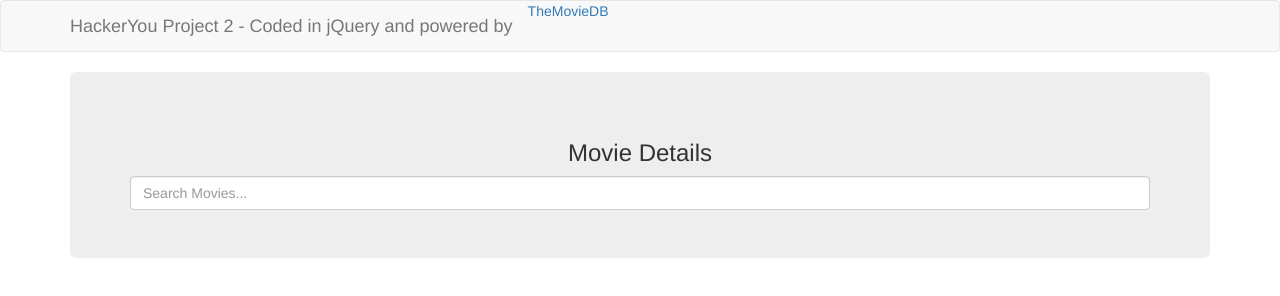
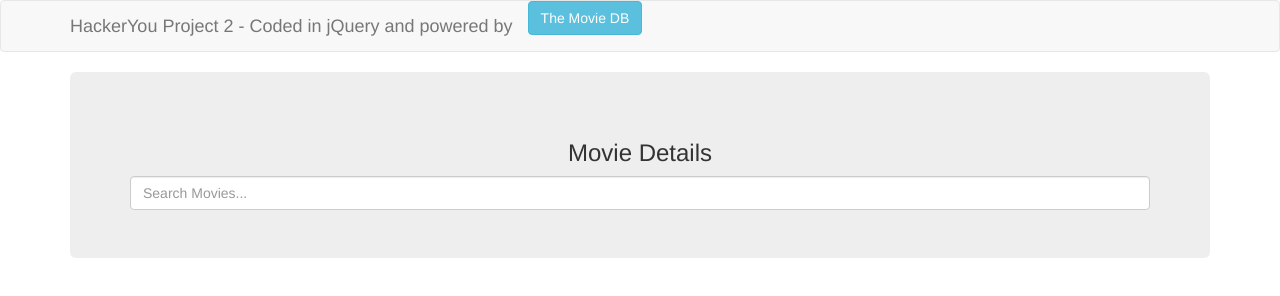
Before and after one commit to RavalVarun/movieSearch, a plain HTML site: page index.html in a window 1280 px wide. Drawn offline with nearby package versions, Linux system fonts and the light colour scheme.

Commit message:
small change on credit styel

```diff
--- a/index.html
+++ b/index.html
@@ -12,7 +12,7 @@
   <nav class="navbar navbar-default">
     <div class="container">
       <div class="navbar-header">
-        <a class="navbar-brand" href="index.html">HackerYou Project 2 - Coded in jQuery and powered by <a href="https://www.themoviedb.org/">TheMovieDB</a>  </a>
+        <a class="navbar-brand" href="index.html">HackerYou Project 2 - Coded in jQuery and powered by</a> <a href="https://www.themoviedb.org/" class="btn btn-info" target="_blank">The Movie DB</a>
       </div>
     </div>
   </nav>
```
